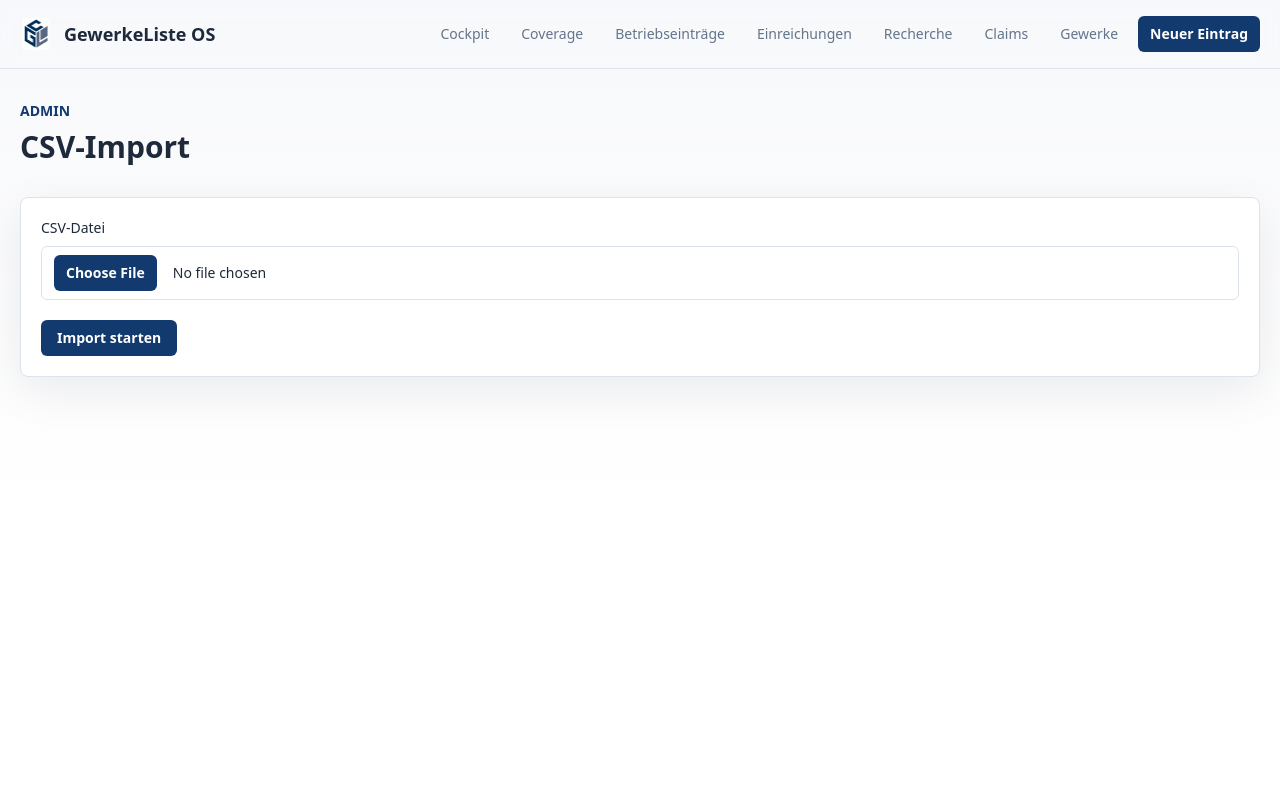
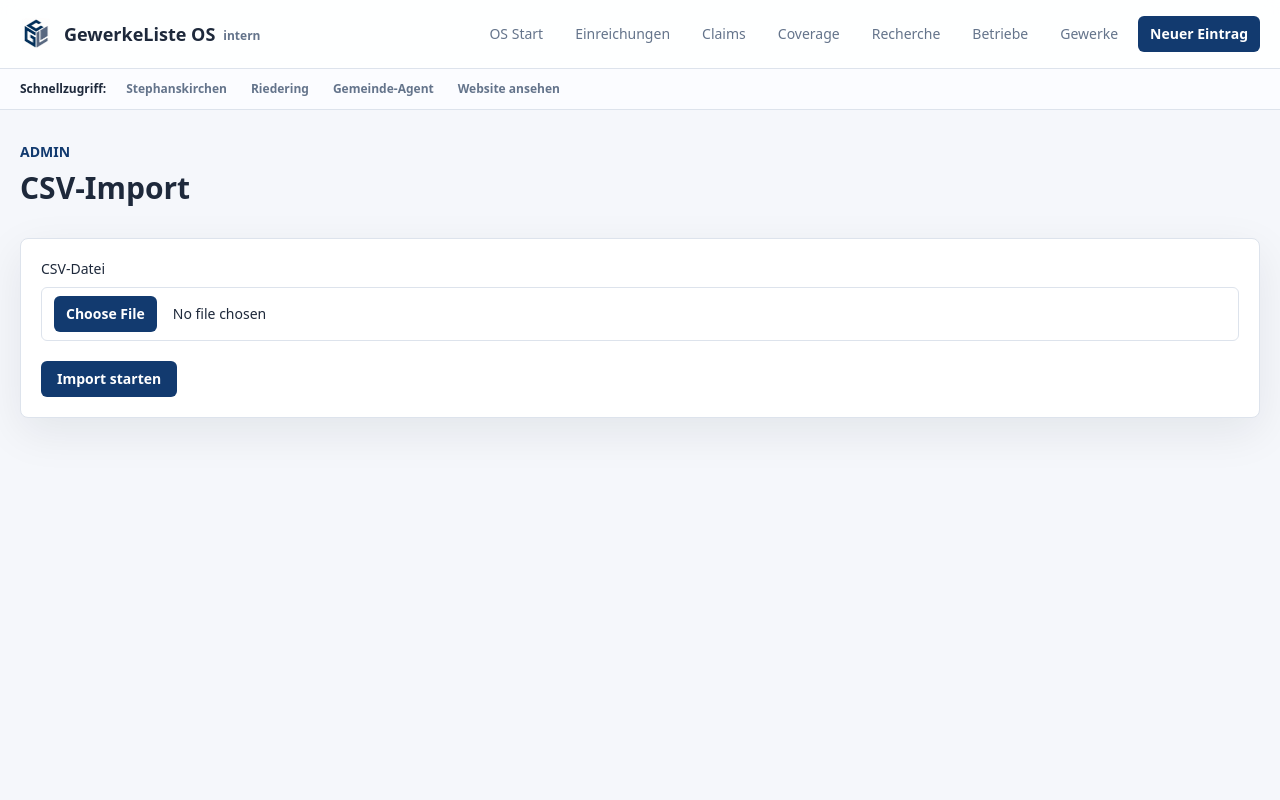
Before and after one commit to andreas1000000/gewerkeliste, a Next.js app: page /admin/import in a window 1280 px wide. Shown: the top 800 px of the page. Built offline with nearby package versions, Linux system fonts and the light colour scheme.

Commit message:
Improve GewerkeListe OS navigation

```diff
--- a/app/admin/agents/page.tsx
+++ b/app/admin/agents/page.tsx
@@ -28,10 +28,10 @@ export default async function AdminAgentsPage() {
       <div className="mb-8 flex flex-col justify-between gap-4 md:flex-row md:items-end">
         <div>
           <p className="text-sm font-semibold uppercase tracking-normal text-brand">Agent Operating System</p>
-          <h1 className="mt-2 text-3xl font-semibold text-ink">Founder Cockpit</h1>
+          <h1 className="mt-2 text-3xl font-semibold text-ink">GewerkeListe OS Start</h1>
           <p className="mt-2 max-w-3xl text-sm leading-6 text-muted">
-            Kontrollierte Agenten-Firma fuer regionale Abdeckung, Datenqualitaet, Freigaben und spaetere Automatisierung.
-            Riskante Aktionen bleiben Human-in-the-Loop.
+            Dein interner Arbeitsplatz fuer Betriebseinträge, regionale Abdeckung, Freigaben und kontrollierte Agentenläufe.
+            Alles, was etwas veröffentlicht, löscht oder versendet, bleibt freigabepflichtig.
           </p>
         </div>
         <div className="flex flex-wrap gap-2">
@@ -43,6 +43,33 @@ export default async function AdminAgentsPage() {
           </a>
         </div>
       </div>
+
+      <section className="mb-6 grid gap-4 lg:grid-cols-4">
+        <ActionCard
+          title="Neue Einreichungen prüfen"
+          description="Betriebe ansehen, Medien prüfen, Angaben korrigieren und erst danach freigeben."
+          href="/admin/submissions"
+          action="Einreichungen öffnen"
+        />
+        <ActionCard
+          title="Region aufbauen"
+          description="Kandidaten pro Gemeinde und Gewerk prüfen. Anlegen oder Löschen erzeugt nur Freigabeanforderungen."
+          href="/admin/coverage?region=stephanskirchen"
+          action="Coverage öffnen"
+        />
+        <ActionCard
+          title="Gemeinde-Agent vorbereiten"
+          description="Kontrollierte Discovery-Dry-Runs starten. Keine E-Mails, keine Veröffentlichung ohne Freigabe."
+          href="/admin/agents/municipality-discovery"
+          action="Agent öffnen"
+        />
+        <ActionCard
+          title="Öffentliche Ansicht prüfen"
+          description="Schnell zur Website wechseln und sehen, wie Betriebe und Suche für Nutzer wirken."
+          href="/"
+          action="Website ansehen"
+        />
+      </section>
 
       <section className="mb-6 grid gap-4 md:grid-cols-5">
         <Metric label="Registrierte Agenten" value={agentRegistry.length} />
@@ -67,10 +94,18 @@ export default async function AdminAgentsPage() {
       <section className="mb-6 rounded-lg border border-line bg-white p-5 shadow-soft">
         <div className="mb-4 flex flex-col justify-between gap-3 md:flex-row md:items-start">
           <div>
-            <h2 className="text-xl font-semibold text-ink">Regional Coverage Dry Run</h2>
+            <h2 className="text-xl font-semibold text-ink">Regionale Abdeckung prüfen</h2>
             <p className="mt-1 text-sm text-muted">
-              Region {defaultAgentRegionName} wird gelesen und bewertet. Speichern erzeugt nur interne Agent-Runs und Agent-Tasks.
+              Standardregion: {defaultAgentRegionName}. Ein Dry Run liest lokale Daten und erzeugt nur interne Runs, Tasks und Review Items.
             </p>
+            <div className="mt-3 flex flex-wrap gap-2 text-xs font-semibold">
+              <Link className="rounded-md border border-line bg-panel px-3 py-1.5 text-muted hover:bg-white hover:text-brand" href="/admin/coverage?region=stephanskirchen">
+                Stephanskirchen-Kandidaten ansehen
+              </Link>
+              <Link className="rounded-md border border-line bg-panel px-3 py-1.5 text-muted hover:bg-white hover:text-brand" href="/admin/coverage?region=riedering">
+                Riedering-Kandidaten ansehen
+              </Link>
+            </div>
           </div>
           <div className="flex flex-wrap gap-2">
             <form action={persistDefaultCoverageDryRun}>
@@ -94,7 +129,7 @@ export default async function AdminAgentsPage() {
           </div>
         </div>
         <p className="mb-4 rounded-md border border-line bg-panel p-3 text-xs font-semibold text-muted">
-          Discovery Dry Run nutzt nur lokale Daten. Keine Websuche, keine externe API, keine Firmenanlage, keine E-Mail.
+          Sicherheitsstatus: lokale Daten, keine Websuche, keine externe API, keine Firmenanlage, keine E-Mail.
         </p>
         {cockpit.coverageError ? (
           <pre className="overflow-auto rounded-md bg-panel p-4 text-xs text-muted">{cockpit.coverageError}</pre>
@@ -182,7 +217,9 @@ export default async function AdminAgentsPage() {
         </Panel>
       </section>
 
-      <section className="mb-6 grid gap-6 lg:grid-cols-3">
+      <details className="mb-6 rounded-lg border border-line bg-white p-5 shadow-soft">
+        <summary className="cursor-pointer text-xl font-semibold text-ink">Technische Agenten-Details anzeigen</summary>
+        <div className="mt-5 grid gap-6 lg:grid-cols-3">
           <Panel title="Run Steps">
             <div className="grid gap-3">
               {(cockpit.persisted?.steps || []).map((step) => (
@@ -224,7 +261,8 @@ export default async function AdminAgentsPage() {
               {empty(cockpit.persisted?.costEvents, "Noch keine Kostenereignisse.")}
             </div>
           </Panel>
-      </section>
+        </div>
+      </details>
 
       <section className="mb-6 grid gap-6 lg:grid-cols-3">
         <Panel title="Approvals">
@@ -279,8 +317,8 @@ export default async function AdminAgentsPage() {
         </Panel>
       </section>
 
-      <section className="rounded-lg border border-line bg-white p-5 shadow-soft">
-        <h2 className="text-xl font-semibold text-ink">Agent Registry</h2>
+      <details className="rounded-lg border border-line bg-white p-5 shadow-soft">
+        <summary className="cursor-pointer text-xl font-semibold text-ink">Agent Registry anzeigen</summary>
         <div className="mt-4 grid gap-3">
           {agentRegistry.map((agent) => (
             <article key={agent.agent_id} className="rounded-md border border-line p-4">
@@ -307,7 +345,7 @@ export default async function AdminAgentsPage() {
             </article>
           ))}
         </div>
-      </section>
+      </details>
     </Shell>
   );
 }
@@ -353,6 +391,26 @@ function Metric({ label, value }: { label: string; value: number }) {
       <div className="text-3xl font-semibold text-brand">{value}</div>
       <div className="mt-1 text-sm text-muted">{label}</div>
     </div>
+  );
+}
+
+function ActionCard({
+  title,
+  description,
+  href,
+  action,
+}: {
+  title: string;
+  description: string;
+  href: string;
+  action: string;
+}) {
+  return (
+    <Link className="group rounded-lg border border-line bg-white p-5 shadow-soft hover:border-brand hover:bg-[#fbfcff]" href={href as Route}>
+      <h2 className="text-lg font-semibold text-ink group-hover:text-brand">{title}</h2>
+      <p className="mt-2 min-h-16 text-sm leading-6 text-muted">{description}</p>
+      <div className="mt-4 text-sm font-semibold text-action">{action}</div>
+    </Link>
   );
 }
 
--- /dev/null
+++ b/app/admin/page.tsx
@@ -0,0 +1,5 @@
+import { redirect } from "next/navigation";
+
+export default function AdminIndexPage() {
+  redirect("/admin/agents");
+}
--- a/components/shell.tsx
+++ b/components/shell.tsx
@@ -2,42 +2,56 @@ import Link from "next/link";
 
 export function Shell({ children }: { children: React.ReactNode }) {
   return (
-    <div className="min-h-screen">
-      <header className="border-b border-line bg-white/82 backdrop-blur">
-        <div className="mx-auto flex max-w-7xl items-center justify-between px-5 py-4">
+    <div className="min-h-screen bg-[#f5f7fb]">
+      <header className="border-b border-line bg-white/90 backdrop-blur">
+        <div className="mx-auto flex max-w-7xl flex-col gap-4 px-5 py-4 lg:flex-row lg:items-center lg:justify-between">
           <Link href="/admin/agents" className="flex items-center gap-3 text-lg font-semibold tracking-normal text-ink">
             <img alt="" aria-hidden="true" className="h-8 w-8 rounded-md object-contain" src="/images/gewerkeliste-logo.png" />
-            GewerkeListe OS
+            <span>
+              GewerkeListe OS
+              <span className="ml-2 align-middle text-xs font-semibold text-muted">intern</span>
+            </span>
           </Link>
-          <nav className="flex items-center gap-2 text-sm">
-            <Link className="rounded-md px-3 py-2 font-medium text-muted hover:bg-panel hover:text-ink" href="/admin/agents">
-              Cockpit
-            </Link>
-            <Link className="rounded-md px-3 py-2 font-medium text-muted hover:bg-panel hover:text-ink" href="/admin/coverage?region=stephanskirchen">
-              Coverage
-            </Link>
-            <Link className="rounded-md px-3 py-2 font-medium text-muted hover:bg-panel hover:text-ink" href="/admin/companies">
-              Betriebseinträge
-            </Link>
-            <Link className="rounded-md px-3 py-2 font-medium text-muted hover:bg-panel hover:text-ink" href="/admin/submissions">
-              Einreichungen
-            </Link>
-            <Link className="rounded-md px-3 py-2 font-medium text-muted hover:bg-panel hover:text-ink" href="/admin/research-imports">
-              Recherche
-            </Link>
-            <Link className="rounded-md px-3 py-2 font-medium text-muted hover:bg-panel hover:text-ink" href="/admin/claims">
-              Claims
-            </Link>
-            <Link className="rounded-md px-3 py-2 font-medium text-muted hover:bg-panel hover:text-ink" href="/trades">
-              Gewerke
-            </Link>
+          <nav aria-label="GewerkeListe OS Navigation" className="flex flex-wrap items-center gap-2 text-sm">
+            <NavLink href="/admin/agents" label="OS Start" />
+            <NavLink href="/admin/submissions" label="Einreichungen" />
+            <NavLink href="/admin/claims" label="Claims" />
+            <NavLink href="/admin/coverage?region=stephanskirchen" label="Coverage" />
+            <NavLink href="/admin/research-imports" label="Recherche" />
+            <NavLink href="/admin/companies" label="Betriebe" />
+            <NavLink href="/trades" label="Gewerke" />
             <Link className="rounded-md bg-brand px-3 py-2 font-semibold text-white hover:bg-[#265a4d]" href="/companies/new">
               Neuer Eintrag
             </Link>
           </nav>
+        </div>
+        <div className="border-t border-line bg-[#fbfcff]">
+          <div className="mx-auto flex max-w-7xl flex-wrap items-center gap-2 px-5 py-2 text-xs font-semibold text-muted">
+            <span className="mr-1 text-ink">Schnellzugriff:</span>
+            <Link className="rounded-md px-2 py-1 hover:bg-white hover:text-brand" href="/admin/coverage?region=stephanskirchen">
+              Stephanskirchen
+            </Link>
+            <Link className="rounded-md px-2 py-1 hover:bg-white hover:text-brand" href="/admin/coverage?region=riedering">
+              Riedering
+            </Link>
+            <Link className="rounded-md px-2 py-1 hover:bg-white hover:text-brand" href="/admin/agents/municipality-discovery">
+              Gemeinde-Agent
+            </Link>
+            <Link className="rounded-md px-2 py-1 hover:bg-white hover:text-brand" href="/">
+              Website ansehen
+            </Link>
+          </div>
         </div>
       </header>
       <main className="mx-auto max-w-7xl px-5 py-8">{children}</main>
     </div>
   );
 }
+
+function NavLink({ href, label }: { href: string; label: string }) {
+  return (
+    <Link className="rounded-md px-3 py-2 font-medium text-muted hover:bg-panel hover:text-ink" href={href}>
+      {label}
+    </Link>
+  );
+}
```
Lines whose indentation alone changed are shown as unchanged.
